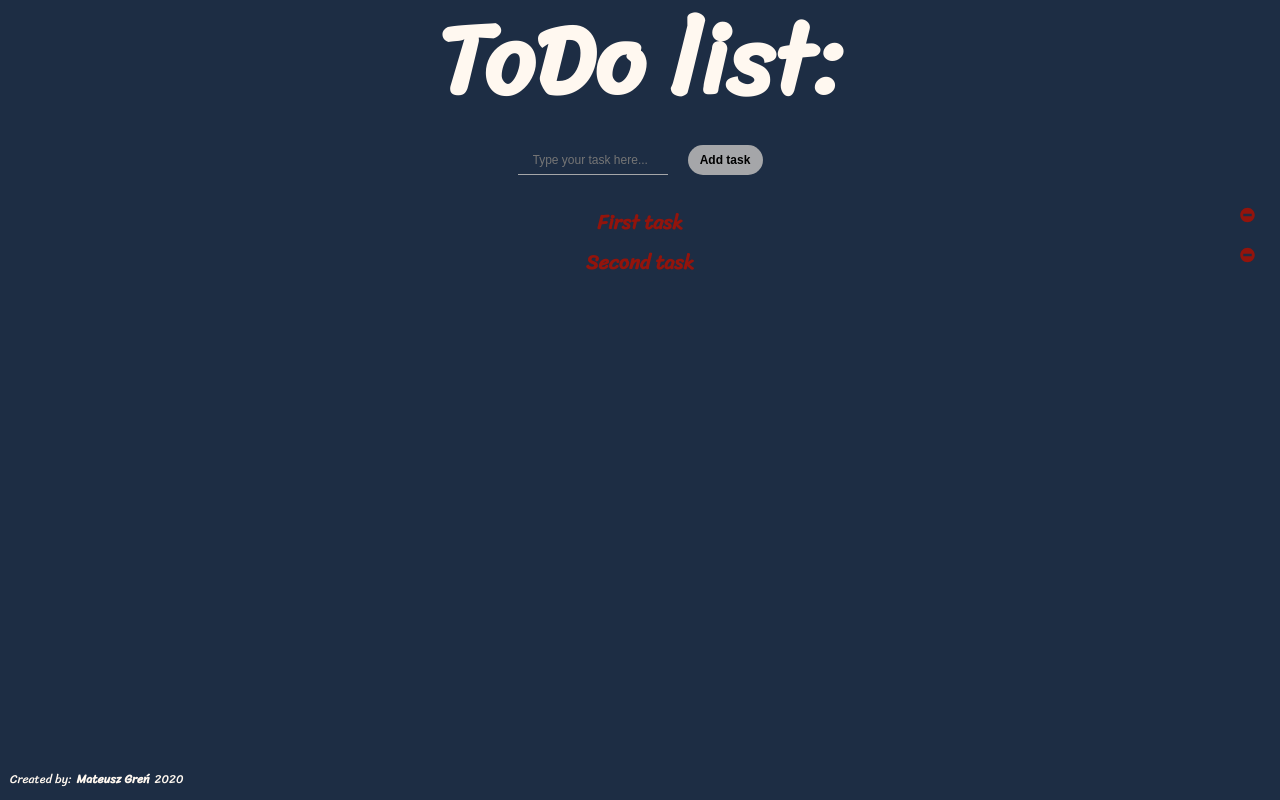
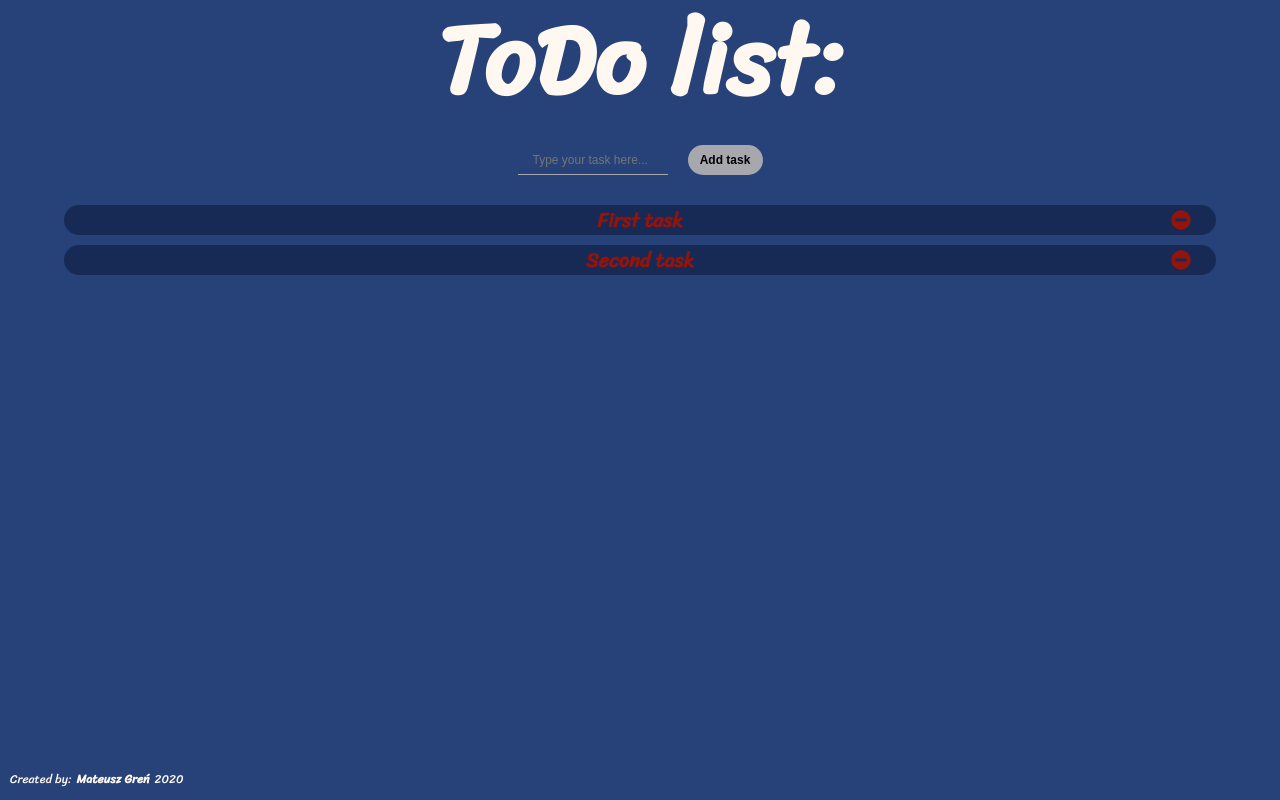
Before and after one commit to suszak/todolist, a React (Create React App) app: page / in a window 1280 px wide. Built offline with nearby package versions, Linux system fonts and the light colour scheme.

Commit message:
adding&removing tasks improved, todo: changeState

```diff
--- a/src/components/NavBar/NavBar.js
+++ b/src/components/NavBar/NavBar.js
@@ -1,7 +1,7 @@
-import React from 'react';
+import React, { Component } from 'react';
 import './NavBar.css';
 
-class NavBar extends React.Component {
+class NavBar extends Component {
     render() {
         return(
             <nav className="navigationBar">
--- a/src/components/ToDoItem/ToDoItem.css
+++ b/src/components/ToDoItem/ToDoItem.css
@@ -1,10 +1,11 @@
 .todoItem {
-  width: 100vw;
+  width: 90vw;
   height: 30px;
   margin-top: 10px;
   display: -webkit-box;
   display: -ms-flexbox;
   display: flex;
+  position: relative;
   -webkit-box-orient: horizontal;
   -webkit-box-direction: normal;
       -ms-flex-direction: row;
@@ -12,6 +13,11 @@
   -webkit-box-pack: center;
       -ms-flex-pack: center;
           justify-content: center;
+  -webkit-box-align: center;
+      -ms-flex-align: center;
+          align-items: center;
+  border-radius: 50px;
+  background-color: #162a55;
 }
 
 .todoItem__name {
@@ -26,16 +32,19 @@
   text-decoration: line-through;
 }
 
-.todoItem__delete {
+.todoItem .svg-inline--fa.fa-w-16 {
   height: 20px;
   width: 20px;
+  font-size: 1.5rem;
+}
+
+.todoItem__delete {
   display: -webkit-box;
   display: -ms-flexbox;
   display: flex;
   -webkit-box-pack: center;
       -ms-flex-pack: center;
           justify-content: center;
-  font-size: 1.5rem;
   color: #92140c;
   position: absolute;
   right: 25px;
--- a/src/components/ToDoItem/ToDoItem.js
+++ b/src/components/ToDoItem/ToDoItem.js
@@ -1,21 +1,19 @@
-import React from 'react';
+import React, { Component } from 'react';
 import './ToDoItem.css';
 
-class ToDoItem extends React.Component {
-    state = {
-        name: this.props.name,
-        done: false
-    }
+class ToDoItem extends Component {
 
-    changeState = () => {
-        this.setState({done: !this.state.done});
-    }
+        state = {
+            name: this.props.task.name,
+            id: this.props.task.id,
+            done: this.props.task.done
+        }
 
     render() {
         return(
             <section className='todoItem'>
-                <span className={this.state.done?'todoItem__name todoItem__name--done':'todoItem__name'} onClick={this.changeState} >{this.props.name}</span>
-                <span onClick={this.props.deleteTask}><i className='fas fa-minus-circle todoItem__delete'></i></span>
+                <span className={this.state.done?'todoItem__name todoItem__name--done':'todoItem__name'} onClick={() => {this.props.changeState(this.state.id)}} >{this.state.name}</span>
+                <span onClick={() => {this.props.deleteTask(this.state.id)}} className='todoItem__delete'><i className='fas fa-minus-circle'></i></span>
             </section>
         );
     }
--- a/src/components/ToDoItem/ToDoItem.scss
+++ b/src/components/ToDoItem/ToDoItem.scss
@@ -1,10 +1,14 @@
 .todoItem {
-    width: 100vw;
+    width: 90vw;
     height: 30px;
     margin-top: 10px;
     display: flex;
+    position: relative;
     flex-direction: row;
     justify-content: center;
+    align-items: center;
+    border-radius: 50px;
+    background-color: rgba(22, 42, 85, 1);
 
     &__name {
         font-size: 2rem;
@@ -18,12 +22,15 @@
         }
     }
 
-    &__delete {
+    .svg-inline--fa.fa-w-16{
         height: 20px;
         width: 20px;
+        font-size: 1.5rem;
+    }
+
+    &__delete {
         display: flex;
         justify-content: center;
-        font-size: 1.5rem;
         color: rgba(146, 20, 12, 1);
         position: absolute;
         right: 25px;
--- a/src/components/ToDoList/ToDoList.js
+++ b/src/components/ToDoList/ToDoList.js
@@ -6,7 +6,7 @@ class ToDoList extends Component {
     render() {
         return(
             <section className='todoList'>
-                {this.props.state.tasks.map(task => <ToDoItem name={task} deleteTask={this.props.deleteTask} />)}
+                {this.props.state.tasks.map((task) => <ToDoItem task={task} deleteTask={this.props.deleteTask} changeState={this.props.changeState} key={task.id}/>)}
             </section>
         )
     }
--- a/src/containers/App/App.js
+++ b/src/containers/App/App.js
@@ -5,7 +5,7 @@ import Main from '../Main/Main';
 import Footer from '../Footer/Footer'
 
 class App extends Component {
-  tasksList = ['First task', 'Second task'];
+  tasksList = [{name: 'First task', id: 0, done: false}, {name: 'Second task', id: 1, done: false}];
 
   render() {
     return(
--- a/src/containers/Main/Main.css
+++ b/src/containers/Main/Main.css
@@ -8,9 +8,12 @@
   -webkit-box-direction: normal;
       -ms-flex-direction: column;
           flex-direction: column;
-  -webkit-box-align: start;
-      -ms-flex-align: start;
-          align-items: flex-start;
+  -webkit-box-pack: start;
+      -ms-flex-pack: start;
+          justify-content: flex-start;
+  -webkit-box-align: center;
+      -ms-flex-align: center;
+          align-items: center;
   padding-top: 25px;
 }
 /*# sourceMappingURL=Main.css.map */
--- a/src/containers/Main/Main.js
+++ b/src/containers/Main/Main.js
@@ -16,24 +16,49 @@ class Main extends Component {
     updateTaskList = () => {
         if(this.state.draft) {
             let tasksArray = this.state.tasks;
-            tasksArray.push(this.state.draft);
+            const idArray = tasksArray.map(task => {
+                    return task.id;
+                }
+            );
+            tasksArray.push({name: this.state.draft, id: Math.max(...idArray)+1, done: false});
             this.setState({tasks: tasksArray, draft: ''});
         }
     }
 
-    deleteTask = (event) => {
-        let tasksArray = this.state.tasks;
-        let newArray = tasksArray.filter(task => {
-            return (task === event.target.parentElement.parentElement.parentElement.querySelector('.todoItem__name').innerText)?"":task;
+    deleteTask = (taskId) => {
+        let idArray = this.state.tasks.map(task => {
+            return task.id;
         });
+
+        let newArray = this.state.tasks;
+        newArray.splice(idArray.findIndex((value) => {
+            return value === taskId;
+        }), 1);
+
         this.setState({tasks: newArray});
+    }
+
+
+    changeState = (taskId) => {
+        let idArray = this.state.tasks.map(task => {
+            return task.id;
+        });
+
+        let newArray = this.state.tasks;
+        newArray.splice(idArray.findIndex((value) => {
+            return value === taskId;
+        }), 1);
+
+        // this.setState({tasks: newArray});
+
+        // this.setState({done: !this.state.done});
     }
 
     render() {
         return(
             <main className='main'>
                 <NavBar state={this.state} onUpdate={this.updateValue} updateTaskList={this.updateTaskList} />
-                <ToDoList state={this.state} deleteTask={this.deleteTask} />
+                <ToDoList state={this.state} deleteTask={this.deleteTask} changeState={this.changeState}/>
             </main>
         )
     }
--- a/src/containers/Main/Main.scss
+++ b/src/containers/Main/Main.scss
@@ -3,6 +3,8 @@
     width: 100vw;
     display: flex;
     flex-direction: column;
-    align-items: flex-start;
+    justify-content: flex-start;
+    align-items: center;
+
     padding-top: 25px;
 }
--- a/src/index.css
+++ b/src/index.css
@@ -8,5 +8,5 @@ html {
   font-size: 10px;
   font-family: 'Sriracha', cursive;
   color: rgba(255, 248, 240, 1);
-  background-color: rgba(29, 45, 68, 1);
+  background-color: rgb(39, 65, 121);
 }
```
Also changed, not shown: 2 other files (tests, documents, lock files or other folders).
